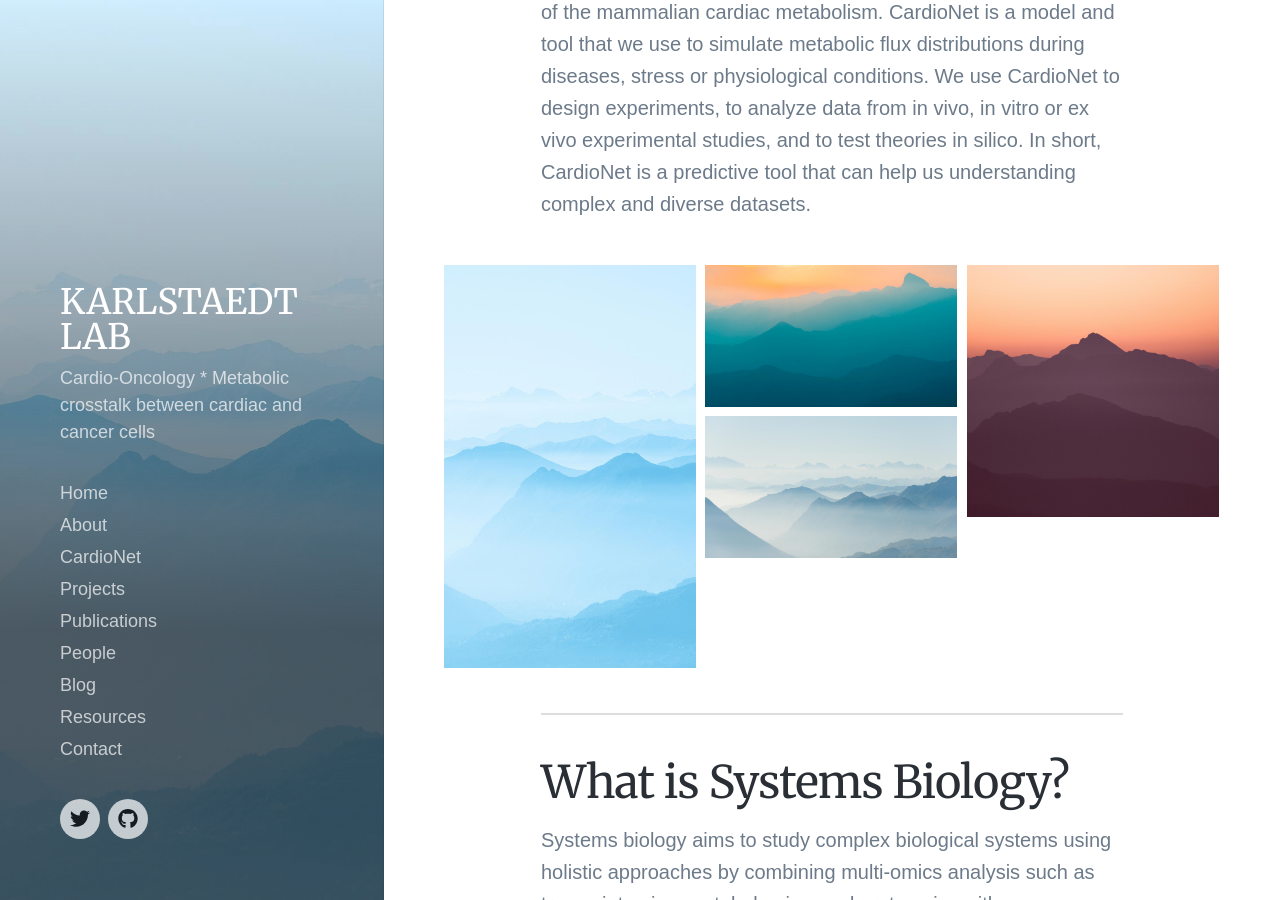
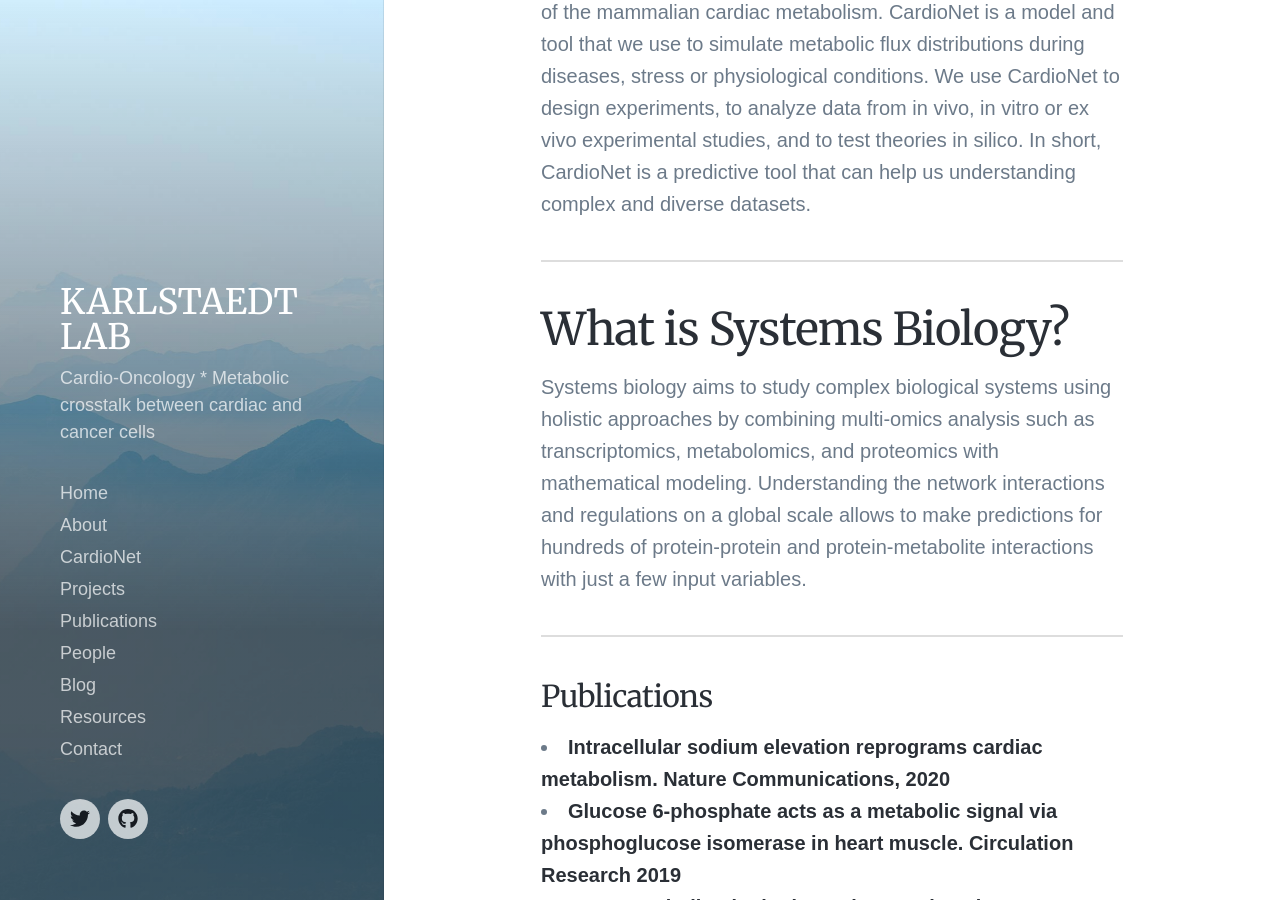
Before and after one commit to karlstaedtlab/cardionet, a Jekyll site: the page built from _pages/cardionet.md, in a window 1280 px wide and 900 px high, scrolled down 321 px. Built offline with Jekyll 4.4.1, drawn with Linux system fonts in a browser that asks for light colours; nearby versions of some CDN libraries; some web fonts are replaced.

Commit message:
Update cardionet.md

```diff
--- a/_pages/cardionet.md
+++ b/_pages/cardionet.md
@@ -7,12 +7,6 @@ featured_image: /images/demo/demo-portrait.jpg
 ## What is CardioNet?
 CardioNet is a comprehensive genome-scale metabolic network of the mammalian cardiac metabolism. CardioNet is a model and tool that we use to simulate metabolic flux distributions during diseases, stress or physiological conditions. We use CardioNet to design experiments, to analyze data from in vivo, in vitro or ex vivo experimental studies, and to test theories in silico. In short, CardioNet is a predictive tool that can help us understanding complex and diverse datasets.
 
-<div class="gallery" data-columns="3">
-	<img src="/images/demo/demo-portrait.jpg">
-	<img src="/images/demo/demo-landscape.jpg">
-	<img src="/images/demo/demo-square.jpg">
-	<img src="/images/demo/demo-landscape-2.jpg">
-</div>
 
 ---
 
```
